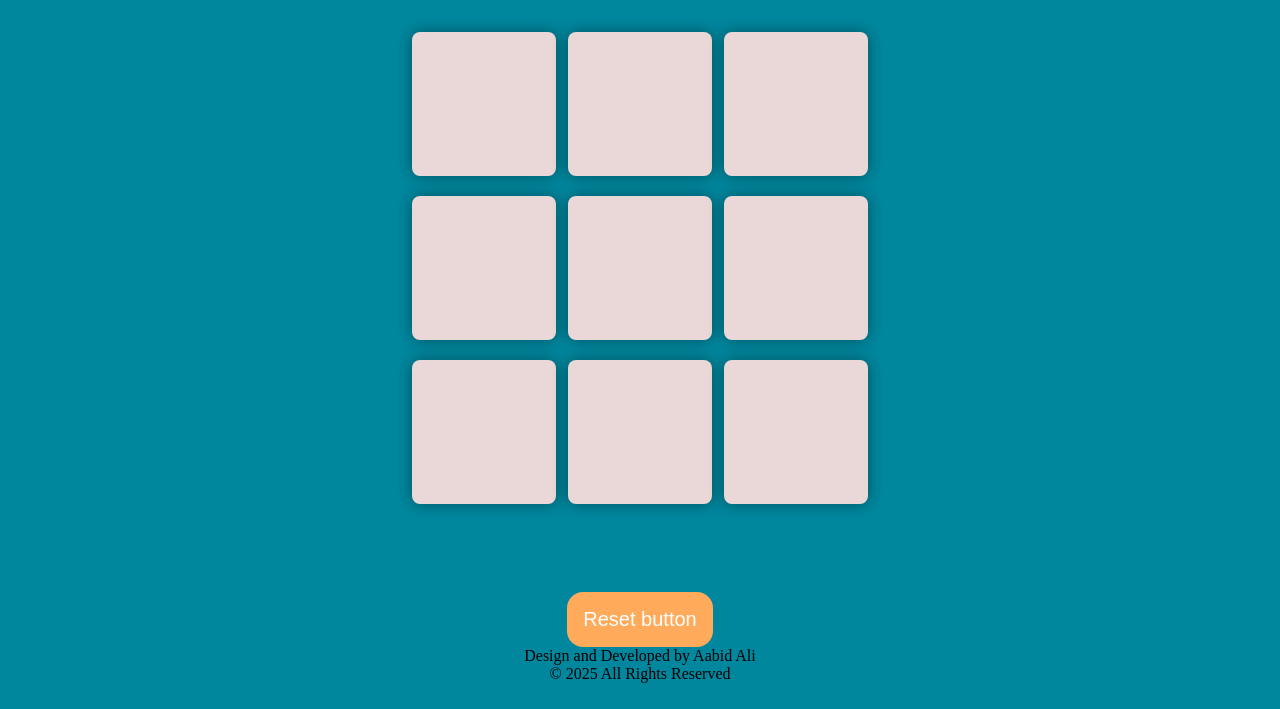
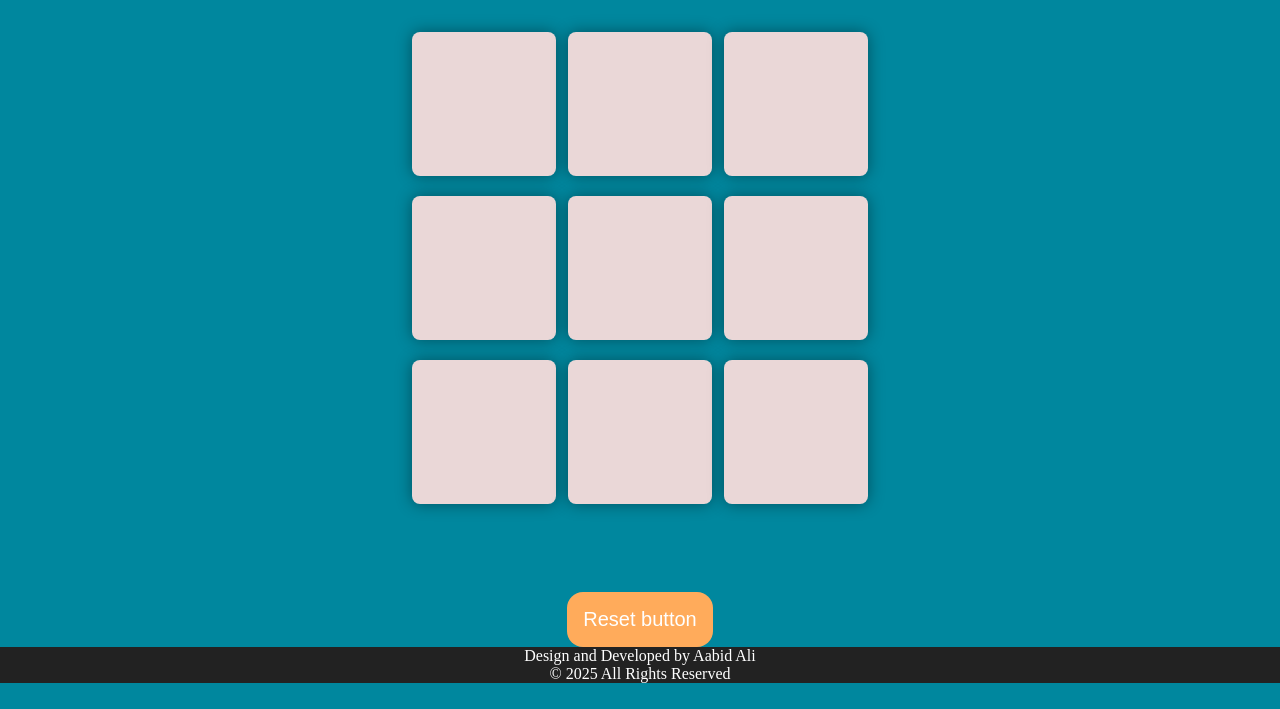
Before and after one commit to Aabidalis/tictactoe, a plain HTML site: page index.html in a window 1280 px wide. Shown: the part 91-800 px from the top of the page. Drawn offline with Linux system fonts and the light colour scheme.

Commit message:
Update style.css

```diff
--- a/style.css
+++ b/style.css
@@ -2,6 +2,15 @@
     margin: 0px;
     padding: 0px;
 
+}
+
+.footer{
+    background-color: #222;
+    color: #fff;
+    text-align: center;
+    padding: -50px;
+    bottom: 0;
+    width: 100%;
 }
 
 h1{
```
